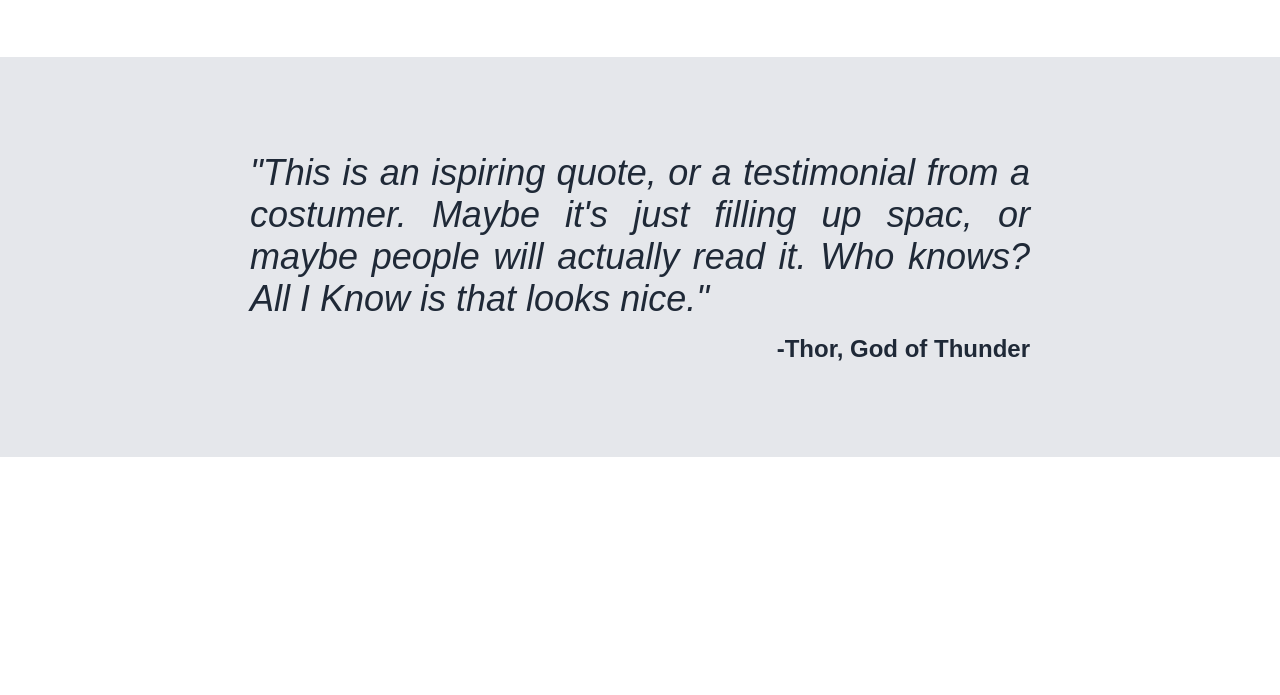
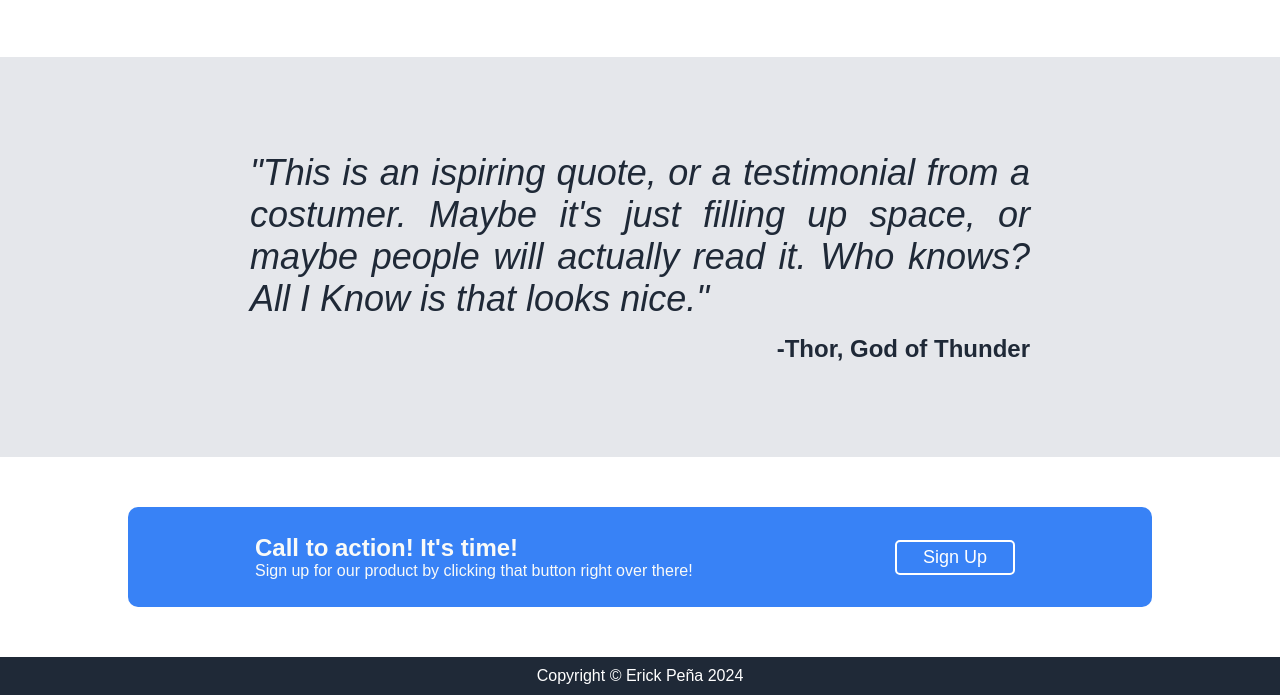
Before and after one commit to Espumony/Landing.page, a plain HTML site: page index.html in a window 1280 px wide. Shown: the part 793-1488 px from the top of the page. Before the commit the page ends 1250 px from the top, so only its background shows below. Drawn offline with Linux system fonts and the light colour scheme.

Commit message:
Complete page structure with sign-up invitation and footer
Added the final section of the page, which includes a call-to-action button for signing up and a footer displaying the copyright information. Additionally, removed a debug line in *{} for cleaner code.

```diff
--- a/index.html
+++ b/index.html
@@ -64,7 +64,7 @@
         <div class="quote-container">
             <blockquote class="quote">
             "This is an ispiring quote, or a testimonial from a costumer.
-            Maybe it's just filling up spac, or maybe people will actually read it.
+            Maybe it's just filling up space, or maybe people will actually read it.
             Who knows? All I Know is that looks nice."
             </blockquote>
             <p class="source">
@@ -72,6 +72,20 @@
             </p>
         </div>
     </div>
-    <div></div>
+
+    <div class="main04">
+        <div class="sign-up-container">
+            <div class="text-sign-up-container">
+              <h2>Call to action! It's time!</h2>
+              <p>Sign up for our product by clicking that button right over there!</p>
+            </div>
+            <button>Sign Up</button>
+        </div>
+    </div>
+    <footer>
+        <div class="copyright-container">
+            <p class="copyright">Copyright &#169; Erick Peña 2024 </p>
+        </div>
+    </footer>
 </body>
 </html>
--- a/styles.css
+++ b/styles.css
@@ -1,5 +1,4 @@
 *{
-    /*border: solid 1px #212121;*/
     padding: 0;
     margin: 0;
 }
@@ -171,3 +170,49 @@ button {
     text-align: end;
     font-size: 24px;
 }
+
+.main04{
+    display: flex;
+    align-items: center;
+    justify-content: center;
+    background-color: #fff;
+    color: #1F2937;
+    height: 200px;
+}
+
+.main04 .sign-up-container{
+    display: flex;
+    background-color: #3882F6;
+    border-radius: 10px;
+    height: 100px;
+    width: 80%;
+    align-items: center;
+    justify-content: center;
+}
+
+.main04 .sign-up-container .text-sign-up-container{
+    display: flex;
+    flex-direction: column;
+    text-align: start;
+    width: 450px;
+    color: #F9FAF8;
+    margin: 0 90px;
+}
+
+.main04 button{
+    border: #fff solid 2px;
+    margin: 0 100px;
+    padding: 0;
+}
+
+footer {
+    background-color: #1F2937;
+    color: #fff;
+    padding: 10px 0;
+    text-align: center;
+}
+
+.copyright {
+    font-size: 16px;
+    margin: 0;
+}
```
